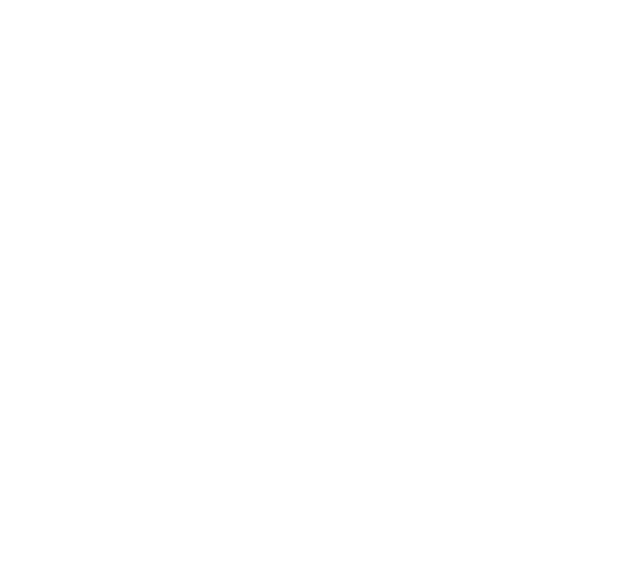
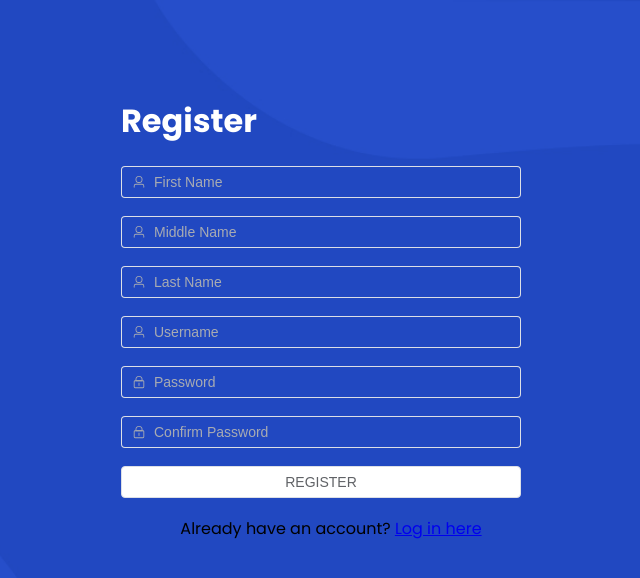
Before and after one commit to deekeso/activity1, a Vue app: page /register in a window 1280 px wide. Shown: the top 578 px of the page, without its empty margins (317-957 px from the left). Built offline with nearby package versions, Linux system fonts and the light colour scheme.

Commit message:
import poppins for font and add bg image

```diff
--- a/index.html
+++ b/index.html
@@ -1,10 +1,14 @@
-<!doctype html>
+<!DOCTYPE html>
 <html lang="en">
   <head>
     <meta charset="UTF-8" />
     <link rel="icon" type="image/svg+xml" href="/vite.svg" />
     <meta name="viewport" content="width=device-width, initial-scale=1.0" />
-    <title>Vite + Vue + TS</title>
+    <title>Student Registration</title>
+    <link
+      href="https://fonts.googleapis.com/css2?family=Poppins:wght@400;500;700&display=swap"
+      rel="stylesheet"
+    />
   </head>
   <body>
     <div id="app"></div>
--- a/src/App.vue
+++ b/src/App.vue
@@ -1,5 +1,7 @@
 <script setup lang="ts"></script>
 
-<template></template>
+<template>
+  <RouterView />
+</template>
 
 <style scoped></style>
--- a/src/style.css
+++ b/src/style.css
@@ -0,0 +1,13 @@
+body {
+  font-family: "Poppins", sans-serif;
+  width: 100%;
+  height: 100vh;
+  background-image: url("./assets/images/backgroundImage.jpg");
+  background-repeat: no-repeat;
+  background-size: cover;
+  overflow: hidden;
+}
+
+.el-input__inner {
+  background-color: transparent !important;
+}
```
Also changed, not shown: src/assets/images/backgroundImage.jpg (added).
